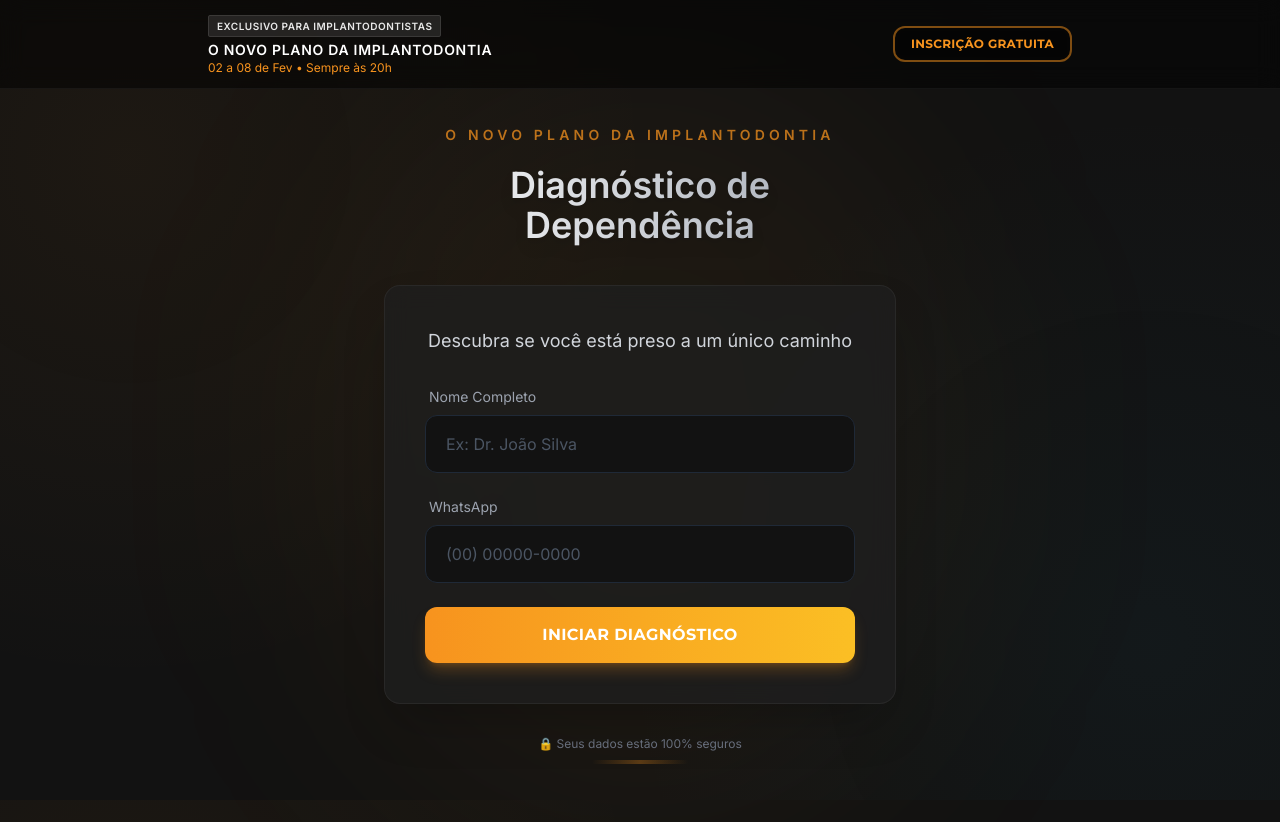
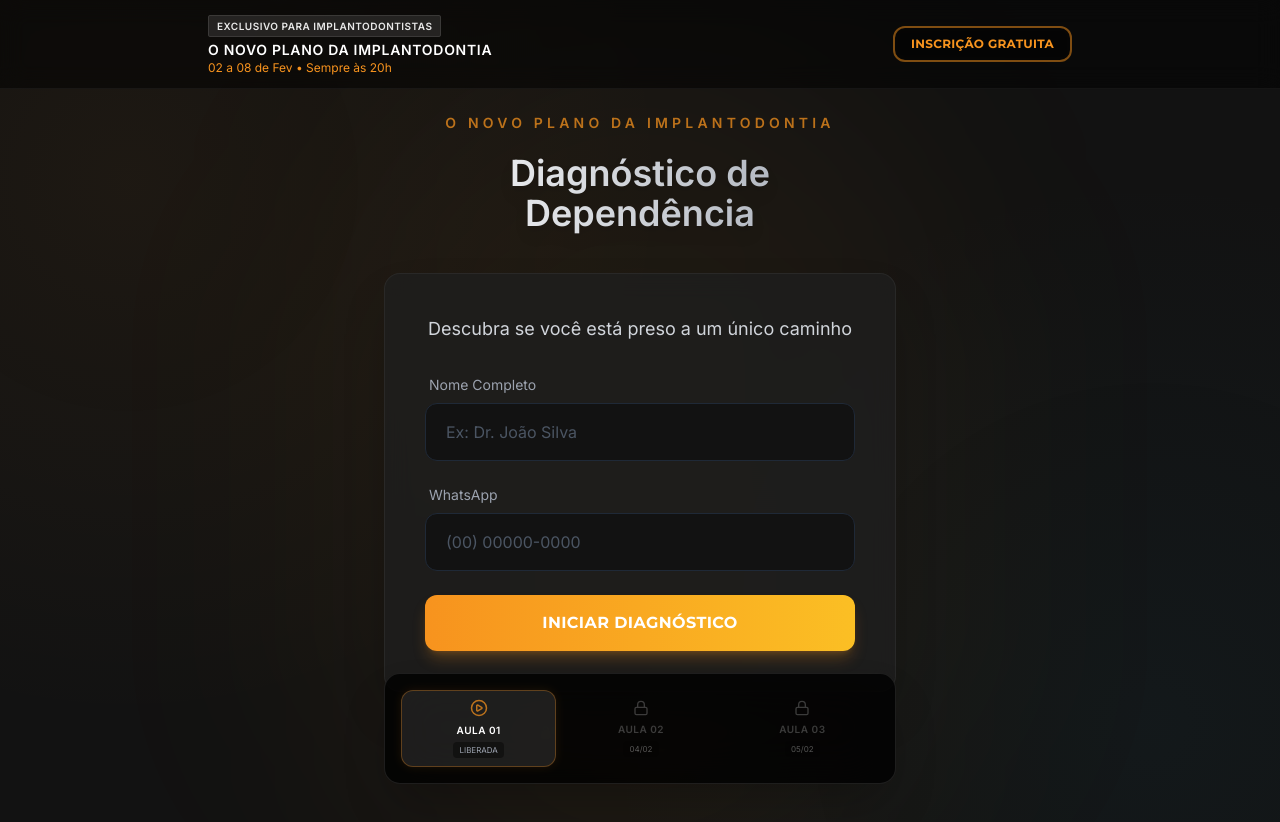
Before and after one commit to charlesfardo/quiz-implantodontia, a React (Vite) app: page /quiz/aula-1 in a window 1280 px wide. Shown: the top 822 px of the page. Built offline with nearby package versions, Linux system fonts and the light colour scheme.

Commit message:
Implement Replay button and Footer Playlist

```diff
--- a/src/pages/QuizPage.tsx
+++ b/src/pages/QuizPage.tsx
@@ -3,7 +3,7 @@ import { useParams } from 'react-router-dom';
 import { useQuiz } from '../context/QuizContext';
 import type { QuizId } from '../data/quizzes';
 import { Button, Input, Card, Layout, ProgressBar } from '../components/UI';
-import { CheckCircle, AlertTriangle, Share2, Lock } from 'lucide-react';
+import { CheckCircle, AlertTriangle, Share2, Lock, PlayCircle } from 'lucide-react';
 import { motion, AnimatePresence } from 'framer-motion';
 
 export const QuizPage: React.FC = () => {
@@ -33,6 +33,7 @@ export const QuizPage: React.FC = () => {
 
     return (
         <Layout>
+            <div className="w-full pb-32">
                 <div className="text-center mb-8">
                     <h1 className="text-primary text-xs md:text-sm font-bold tracking-[0.3em] uppercase mb-3 animate-pulse">
                         O Novo Plano da Implantodontia
@@ -57,6 +58,9 @@ export const QuizPage: React.FC = () => {
                     </p>
                     <div className="h-1 w-24 bg-gradient-to-r from-transparent via-primary/30 to-transparent mx-auto rounded-full" />
                 </div>
+            </div>
+
+            <FooterPlaylist />
         </Layout>
     );
 };
@@ -339,6 +343,18 @@ const ResultStep: React.FC = () => {
                     </span>
                 </Button>
 
+                {/* Secondary Button: Replay Aula 01 */}
+                <Button
+                    variant="outline"
+                    fullWidth
+                    onClick={() => window.open('#', '_blank')}
+                >
+                    <span className="flex items-center justify-center gap-3">
+                        <PlayCircle size={20} />
+                        REPLAY AULA 1
+                    </span>
+                </Button>
+
                 {/* Secondary Button: Official Group */}
                 <Button
                     variant="whatsapp"
@@ -358,3 +374,62 @@ const ResultStep: React.FC = () => {
         </motion.div>
     );
 };
+
+const FooterPlaylist: React.FC = () => {
+    // Playlist navigation items
+    const items = [
+        {
+            id: 1,
+            title: 'AULA 01',
+            status: 'available',
+            date: 'LIBERADA',
+            icon: <PlayCircle size={18} />,
+            link: '#' // TODO: Update link
+        },
+        {
+            id: 2,
+            title: 'AULA 02',
+            status: 'locked',
+            date: '04/02',
+            icon: <Lock size={16} />,
+            link: null
+        },
+        {
+            id: 3,
+            title: 'AULA 03',
+            status: 'locked',
+            date: '05/02',
+            icon: <Lock size={16} />,
+            link: null
+        },
+    ];
+
+    return (
+        <div className="fixed bottom-0 left-0 right-0 z-50 px-4 pb-4 pt-2">
+            <div className="bg-black/80 backdrop-blur-xl border border-white/10 rounded-2xl p-4 shadow-2xl max-w-lg mx-auto">
+                <div className="flex justify-between items-center gap-2">
+                    {items.map((item) => (
+                        <div
+                            key={item.id}
+                            className={`flex flex-col items-center justify-center flex-1 p-2 rounded-xl transition-all ${item.status === 'available'
+                                ? 'bg-white/10 border border-primary/30 shadow-[0_0_10px_rgba(247,147,30,0.1)] cursor-pointer hover:bg-white/20'
+                                : 'opacity-50 cursor-not-allowed grayscale'
+                                }`}
+                            onClick={() => item.status === 'available' && window.open(item.link || '#', '_blank')}
+                        >
+                            <div className={`mb-1.5 ${item.status === 'available' ? 'text-primary animate-pulse' : 'text-gray-500'}`}>
+                                {item.icon}
+                            </div>
+                            <span className={`text-[10px] font-bold tracking-wider ${item.status === 'available' ? 'text-white' : 'text-gray-500'}`}>
+                                {item.title}
+                            </span>
+                            <span className="text-[8px] uppercase font-medium text-gray-400 bg-black/40 px-1.5 py-0.5 rounded mt-1">
+                                {item.date}
+                            </span>
+                        </div>
+                    ))}
+                </div>
+            </div>
+        </div>
+    );
+};
```
Lines whose indentation alone changed are shown as unchanged.
